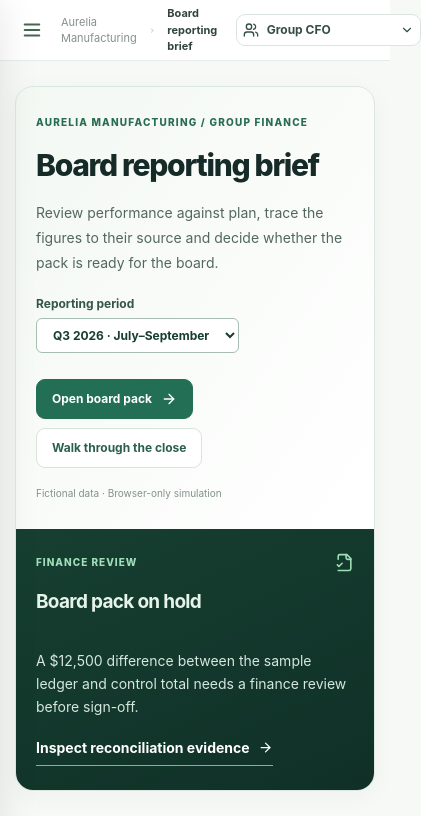
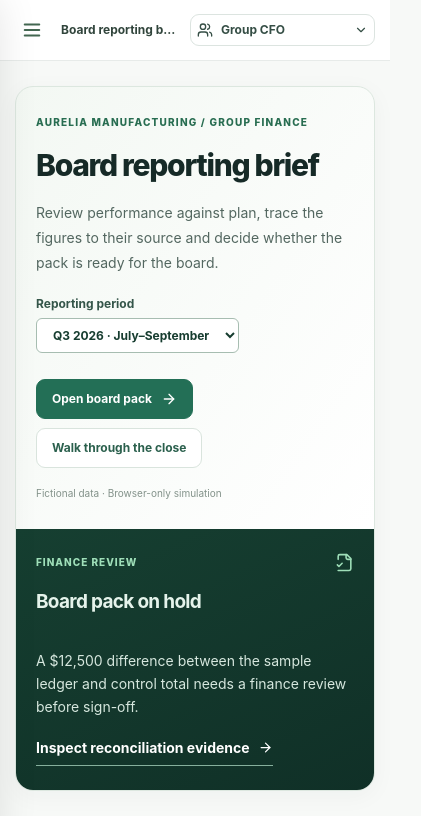
Before and after one commit to sastree14/AI-Demonstration, a Next.js app: page / in a window 390 px wide. Shown: the top 816 px of the page, 421 px wide, since content can reach past the window. Built offline with nearby package versions, Linux system fonts and the light colour scheme.

Commit message:
Fit the current section, persona switcher and workflow actions on mobile

```diff
--- a/app/globals.css
+++ b/app/globals.css
@@ -188,3 +188,12 @@
 .brief-figures dd{font-size:clamp(22px,2.6vw,36px);font-weight:650;font-variant-numeric:tabular-nums;letter-spacing:-.04em;color:#153c2d;margin:5px 0}
 @media(max-width:600px){.brief-performance{padding:20px}.brief-figures{grid-template-columns:1fr;gap:10px}.brief-figures div{display:grid;grid-template-columns:1fr auto;align-items:baseline}.brief-figures small{grid-column:1/-1}}
 .brief-footer{display:flex;gap:12px;justify-content:space-between;align-items:center;flex-wrap:wrap;border-top:1px solid #deebe3;padding-top:12px;margin-top:16px;color:#526b60;font-size:12px}
+@media screen and (max-width:600px){
+ .top-left,.breadcrumb{min-width:0}
+ .top-left{flex:1}
+ .breadcrumb{display:block;overflow:hidden;font-size:0}
+ .breadcrumb>svg{display:none}
+ .breadcrumb strong{display:block;overflow:hidden;text-overflow:ellipsis;white-space:nowrap;font-size:12px}
+ .pilot-hero,.pilot-dual,.pilot-actions-grid{grid-template-columns:minmax(0,1fr)}
+ .pilot-experience .btn{max-width:100%;white-space:normal}
+}
```
Also changed, not shown: 1 other file (tests, documents, lock files or other folders).
